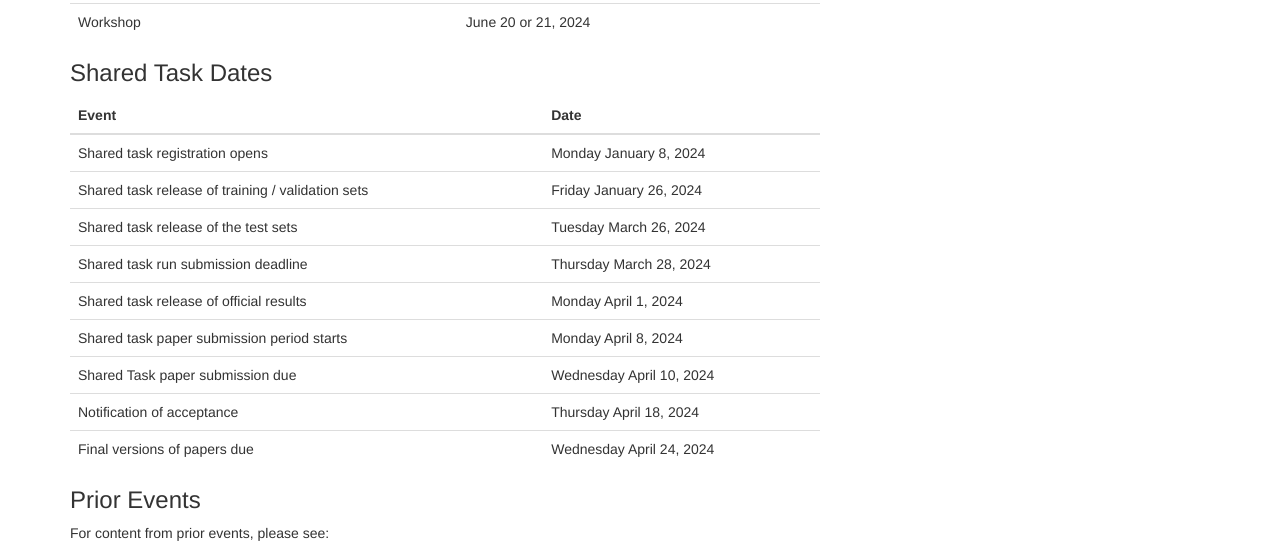
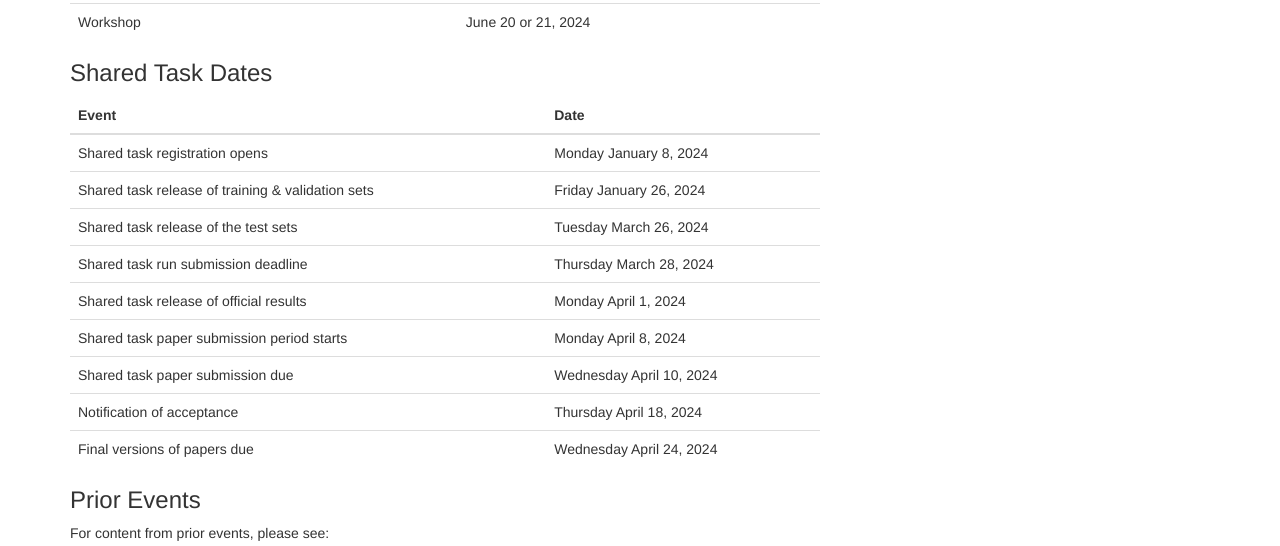
Before and after one commit to clinical-nlp/clinical-nlp.github.io, a Jekyll site: the page built from 2024/index.md, in a window 1280 px wide and 1254 px high. Shown: the part 500-1046 px from the top of the window. Built offline with Jekyll 4.4.1, drawn with Linux system fonts in a browser that asks for light colours; nearby versions of some CDN libraries; comment, search, counter and statistics services are not loaded.

```diff
--- a/2024/index.md
+++ b/2024/index.md
@@ -20,12 +20,12 @@ All deadlines are 11:59PM UTC-12:00 ([anywhere on Earth](https://www.timeanddate
 | Event                                               | Date                      |
 | --------------------------------------------------- | ------------------------- |
 | Shared task registration opens                      | Monday January 8, 2024    |
-| Shared task release of training / validation sets   | Friday January 26, 2024   |
+| Shared task release of training & validation sets   | Friday January 26, 2024   |
 | Shared task release of the test sets                | Tuesday March 26, 2024    |
 | Shared task run submission deadline                 | Thursday March 28, 2024   |
 | Shared task release of official results             | Monday April 1, 2024      |
 | Shared task paper submission period starts          | Monday April 8, 2024      |
-| Shared Task paper submission due                    | Wednesday April 10, 2024  |
+| Shared task paper submission due                    | Wednesday April 10, 2024  |
 | Notification of acceptance                          | Thursday April 18, 2024   |
 | Final versions of papers due                        | Wednesday April 24, 2024  |
 
```
